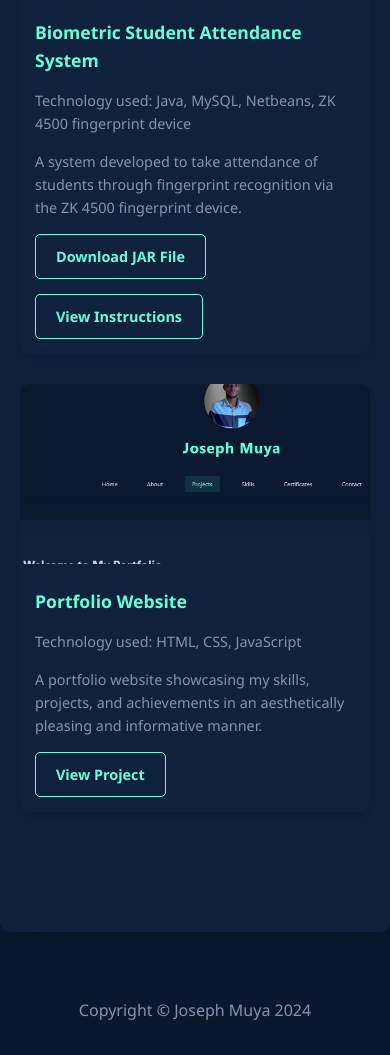
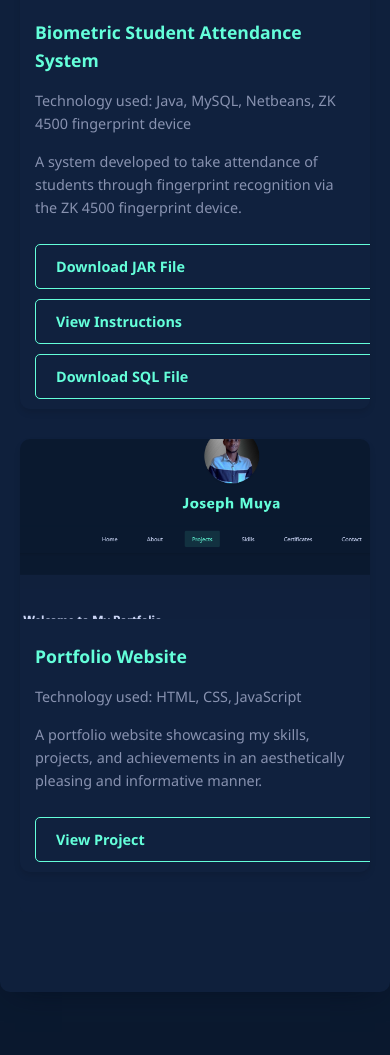
Before and after one commit to josephmuya7/myPortfolioWebsite, a website: page projects.html in a window 390 px wide. Shown: the part 905-1960 px from the top of the page. Drawn offline with Linux system fonts and the light colour scheme.

Commit message:
Updating projects.html and styles.css

```diff
--- a/projects.html
+++ b/projects.html
@@ -34,6 +34,7 @@
                     <p>A system developed to take attendance of students through fingerprint recognition via the ZK 4500 fingerprint device.</p>
                     <a href="downloads/Automated_SAS.jar" download class="btn">Download JAR File</a>
                     <a href="downloads/ReadMe1.txt" class="btn">View Instructions</a>
+                    <a href="downloads/asas.sql" download class="btn">Download SQL File</a>
                 </div>
                 <div class="project-item">
                     <img src="img/myportfolio2.png" alt="Portfolio Website">
--- a/styles.css
+++ b/styles.css
@@ -567,8 +567,17 @@ footer {
 
 .project-item .btn {
   display: inline-block;
-  margin: 0 15px 15px;
+  margin: 5px 10px 15px 0;
 }
+
+@media only screen and (max-width: 600px) {
+  .project-item .btn {
+      display: block;
+      width: calc(100% - 30px);
+      margin: 10px 15px;
+  }
+}
+
 
 /* Media Queries */
 @media only screen and (max-width: 600px) {
```
